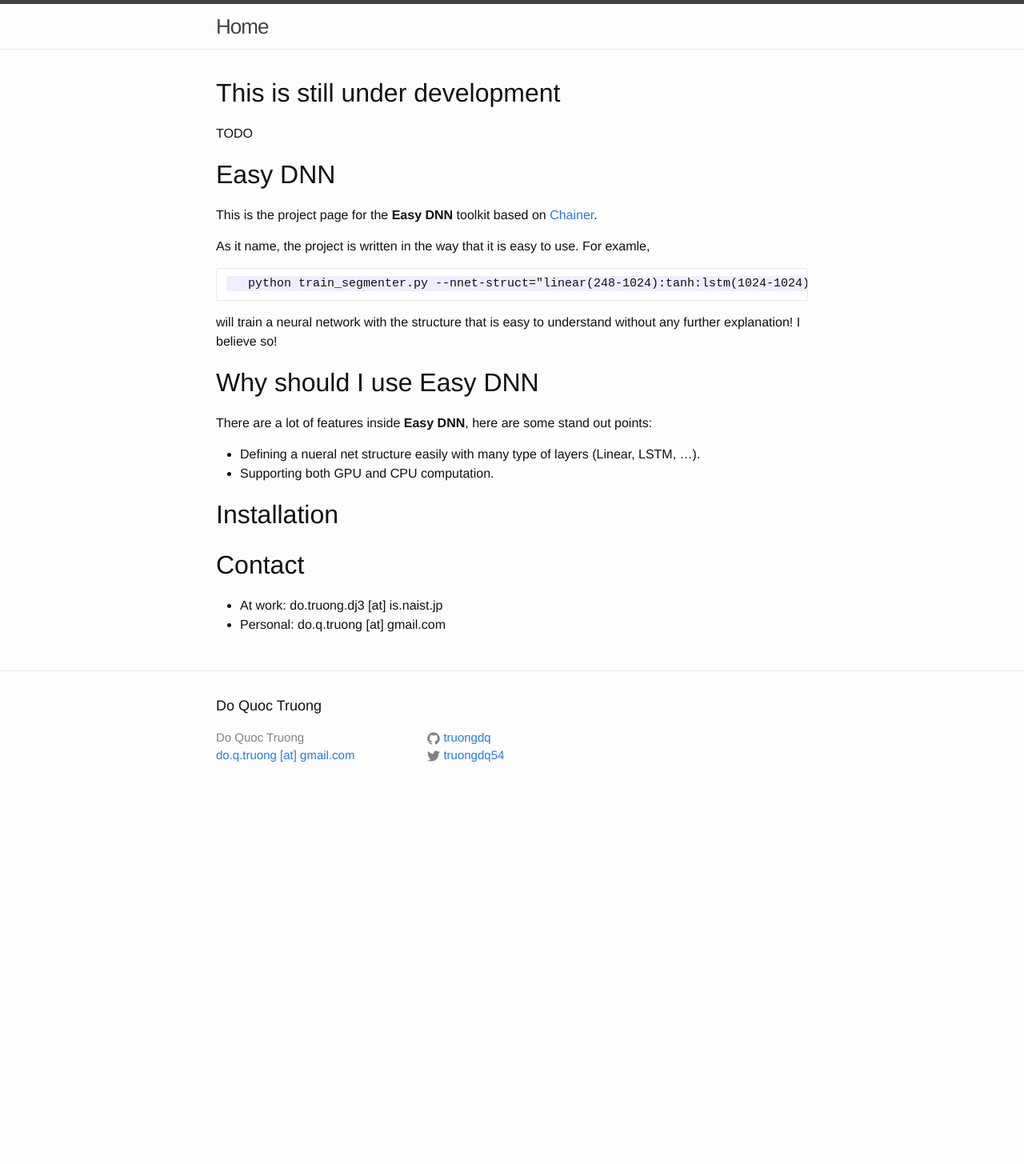
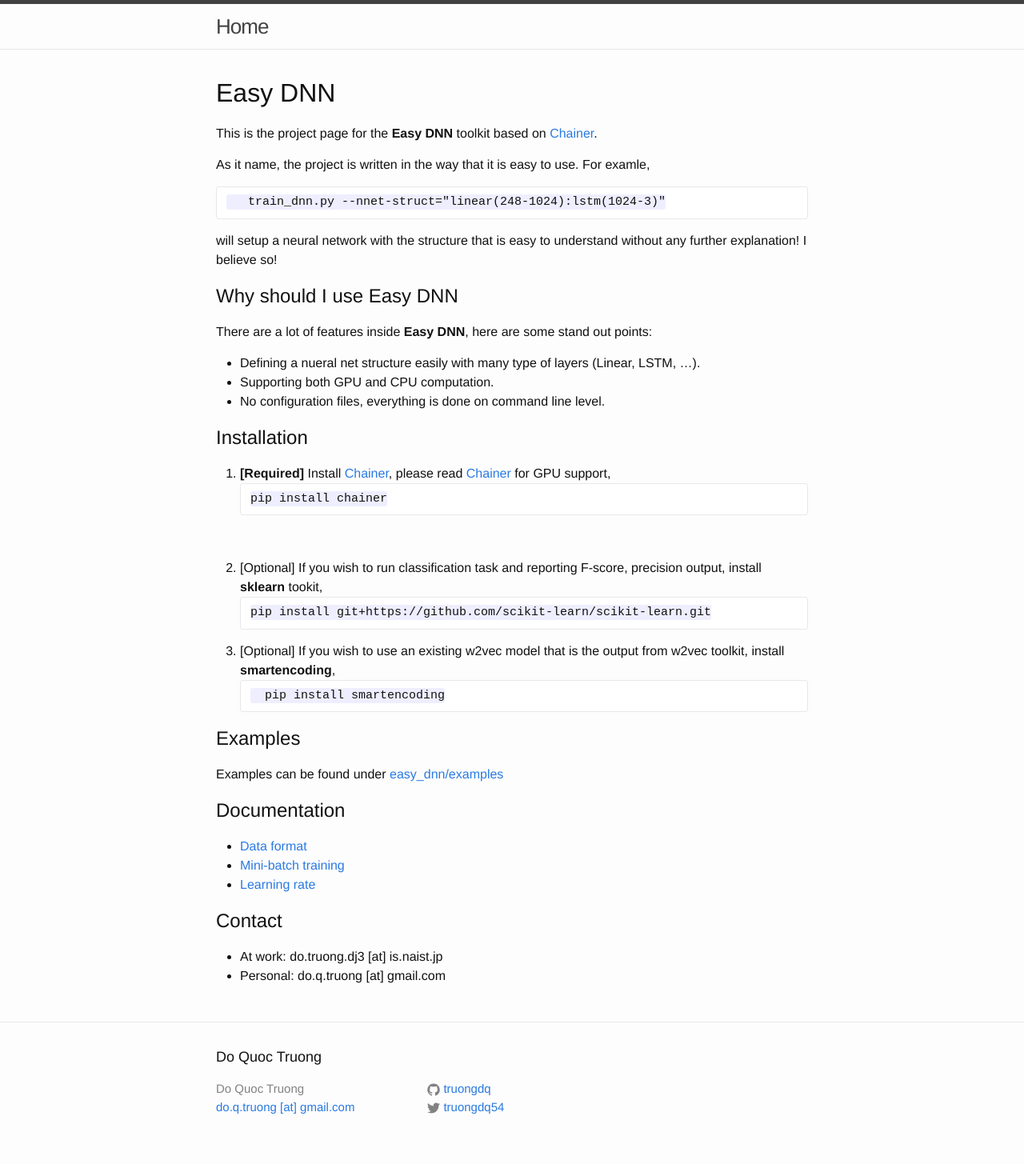
Before and after one commit to truongdo/easy_dnn, a Jekyll site: the page built from index.md, in a window 1280 px wide. Shown: the whole page at 80% size. Built offline with Jekyll 4.4.1, drawn with Linux system fonts in a browser that asks for light colours; comment, search, counter and statistics services are not loaded; before the commit the page ends 1016 px from its top, so only the background shows below that.

Commit message:
Add documents

````diff
--- a/index.md
+++ b/index.md
@@ -1,10 +1,6 @@
 ---
 layout: default
 ---
-
-<!--<div class="home">-->
-# This is still under development #
-TODO
 
 # Easy DNN #
 This is the project page for the __Easy DNN__ toolkit based on [Chainer](http://www.chainer.org).
@@ -12,21 +8,45 @@
 As it name, the project is written in the way that it is easy to use. For examle,
 
    ```
-   python train_segmenter.py --nnet-struct="linear(248-1024):tanh:lstm(1024-1024):tanh:dropout:linear(1024-3)"
+   train_dnn.py --nnet-struct="linear(248-1024):lstm(1024-3)"
    ```
 
-will train a neural network with the structure that is easy to understand without any further explanation! I believe so!
+will setup a neural network with the structure that is easy to understand without any further explanation! I believe so!
 
-# Why should I use Easy DNN #
+## Why should I use Easy DNN ##
 There are a lot of features inside __Easy DNN__, here are some stand out points:
 
 * Defining a nueral net structure easily with many type of layers (Linear, LSTM, ...).
 * Supporting both GPU and CPU computation.
+* No configuration files, everything is done on command line level.
 
-# Installation #
+## Installation ##
+1. __[Required]__ Install [Chainer](http://chainer.org), please read [Chainer](http://chainer.org) for GPU support,
+<br>
+```
+pip install chainer
+```
+<br>
+2. [Optional] If you wish to run classification task and reporting F-score, precision output, install __sklearn__ tookit,
+<br>
+```
+pip install git+https://github.com/scikit-learn/scikit-learn.git
+```
+3. [Optional] If you wish to use an existing w2vec model that is the output from w2vec toolkit, install __smartencoding__,
+<br>
+  ```
+  pip install smartencoding
+  ```
 
+## Examples ##
+Examples can be found under [easy_dnn/examples](https://github.com/truongdq/easy_dnn/tree/master/examples)
 
-# Contact
+## Documentation ##
+* [Data format](http://truongdq.com/easy_dnn/data_format.html)
+* [Mini-batch training](http://truongdq.com/easy_dnn/minibatch.html)
+* [Learning rate](http://truongdq.com/easy_dnn/learning_rate.html)
+
+## Contact
 
 - At work: do.truong.dj3 [at] is.naist.jp
 - Personal: do.q.truong [at] gmail.com
````
Also changed, not shown: data_format.md (added, +8 -0 lines), learning_rate.md (added, +5 -0 lines), minibatch.md (added, +8 -0 lines), 9 other files.
